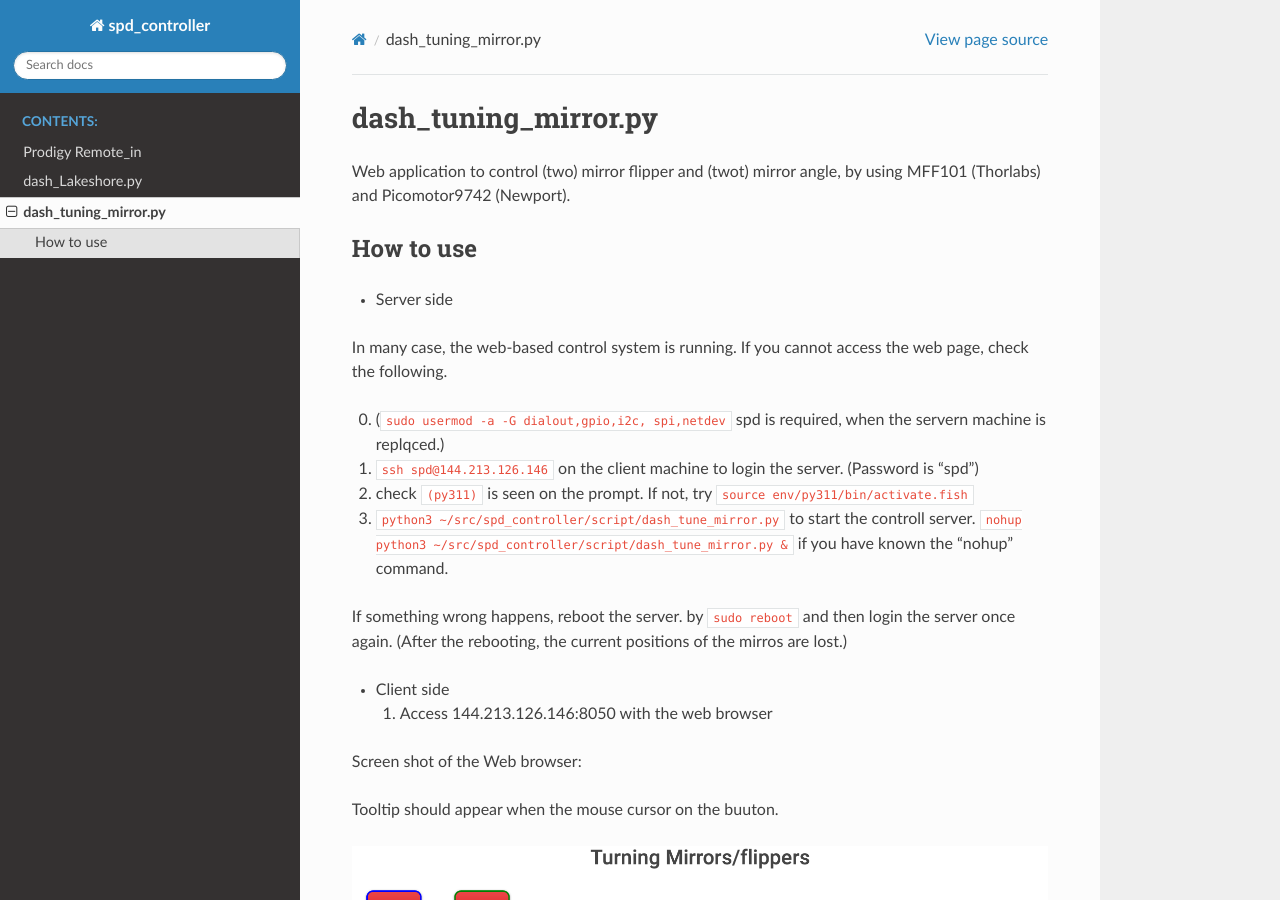
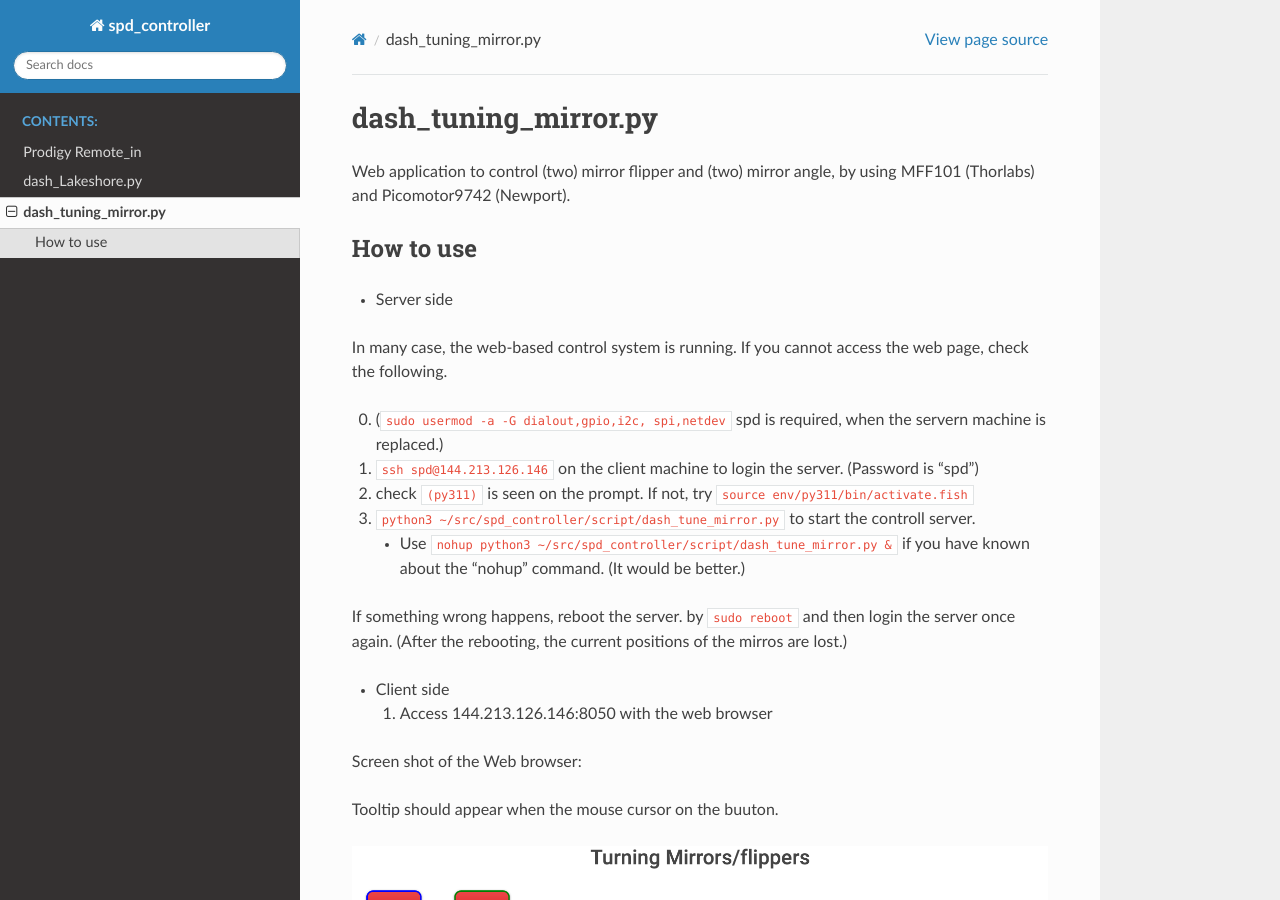
Before and after one commit to arafune/spd_controller, a Sphinx documentation site: the page built from doc/source/dash_tuning_mirror/dash_tuning_mirror.md, in a window 1280 px wide and 900 px high. Built offline with Sphinx 7.4.7 and the Read the Docs theme 2.0.0, drawn with Linux system fonts in a browser that asks for light colours.

Commit message:
💡  Update documents

```diff
--- a/doc/source/dash_tuning_mirror/dash_tuning_mirror.md
+++ b/doc/source/dash_tuning_mirror/dash_tuning_mirror.md
@@ -1,6 +1,6 @@
 # dash_tuning_mirror.py
 
-Web application to control (two) mirror flipper and (twot) mirror angle, by using MFF101 (Thorlabs) and Picomotor9742 (Newport).
+Web application to control (two) mirror flipper and (two) mirror angle, by using MFF101 (Thorlabs) and Picomotor9742 (Newport).
 
 ## How to use
 
@@ -8,16 +8,18 @@ Web application to control (two) mirror flipper and (twot) mirror angle, by usin
 
 In many case, the web-based control system is running. If you cannot access the web page, check the following.
 
-0. (`sudo usermod -a -G dialout,gpio,i2c, spi,netdev` spd is required, when the servern machine is replqced.)
+0. (`sudo usermod -a -G dialout,gpio,i2c, spi,netdev` spd is required, when the servern machine is replaced.)
 1. `ssh spd@144.213.126.146` on the client machine to login the server. (Password is "spd")
 2. check `(py311)` is seen on the prompt. If not, try `source env/py311/bin/activate.fish`
 3. `python3 ~/src/spd_controller/script/dash_tune_mirror.py` to start the controll server.
-   `nohup python3 ~/src/spd_controller/script/dash_tune_mirror.py &` if you have known the "nohup" command.
+
+   - Use `nohup python3 ~/src/spd_controller/script/dash_tune_mirror.py &` if you have known about the "nohup" command. (It would be better.)
 
 If something wrong happens, reboot the server. by `sudo reboot` and then login the server once again.
 (After the rebooting, the current positions of the mirros are lost.)
 
 - Client side
+
   1. Access 144.213.126.146:8050 with the web browser
 
 Screen shot of the Web browser:
```
